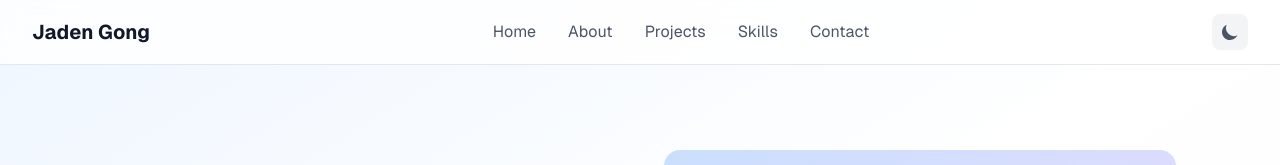
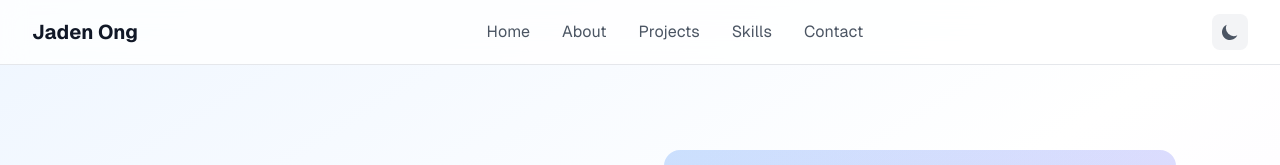
Before and after one commit to jadengong/portfolio, a Next.js app: page / in a window 1280 px wide. Shown: the top 165 px of the page. Built offline with nearby package versions, Linux system fonts and the light colour scheme.

Commit message:
Update Header.tsx

```diff
--- a/src/components/Header.tsx
+++ b/src/components/Header.tsx
@@ -31,7 +31,7 @@ export default function Header() {
         <div className="flex justify-between items-center h-16">
           {/* Logo */}
           <Link href="#home" className="text-xl font-bold text-gray-900 dark:text-white">
-            Jaden Gong
+            Jaden Ong
           </Link>
 
           {/* Desktop Navigation */}
```
